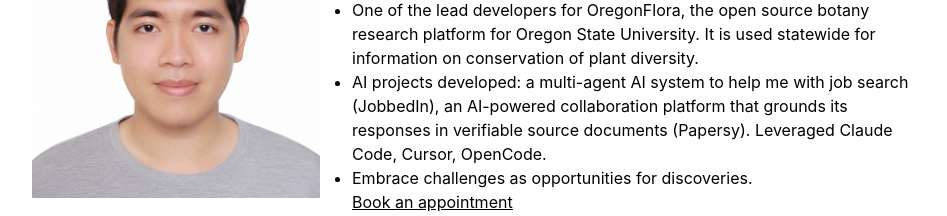
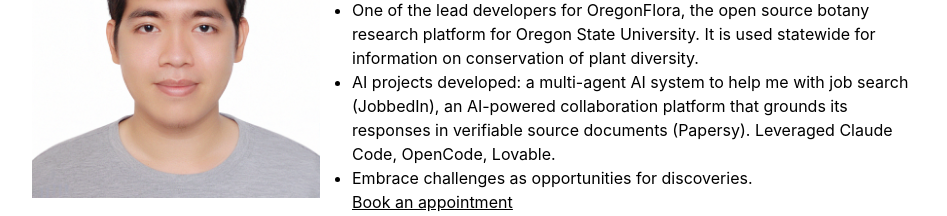
Before and after one commit to bachsofttrick/bachsofttrick.github.io, a Next.js app: page / in a window 1280 px wide. Shown: the part 290-506 px from the top of the page, without its empty margins (160-1107 px from the left). Built offline with nearby package versions, Linux system fonts and the light colour scheme.

Commit message:
replace cursor with lovable in homepage

```diff
--- a/app/page.tsx
+++ b/app/page.tsx
@@ -5,7 +5,7 @@ import { notFound } from 'next/navigation'
 import { CustomMDX } from 'app/components/mdx'
 import config from 'config.json'
 import { Quote } from './components/extra'
-const { contactInfo, app: { bulletPoints, highlightedPosts, personalSummary } } = config;
+const { contactInfo, app: { bulletPoints } } = config;
 
 const allBlogs = getSortedBlogPosts()
 
--- a/config.json
+++ b/config.json
@@ -13,7 +13,7 @@
         "bulletPoints": [
             "Software engineer with experience in building applications end-to-end.",
             "One of the lead developers for OregonFlora, the open source botany research platform for Oregon State University. It is used statewide for information on conservation of plant diversity.",
-            "AI projects developed: a multi-agent AI system to help me with job search (JobbedIn), an AI-powered collaboration platform that grounds its responses in verifiable source documents (Papersy). Leveraged Claude Code, Cursor, OpenCode.",
+            "AI projects developed: a multi-agent AI system to help me with job search (JobbedIn), an AI-powered collaboration platform that grounds its responses in verifiable source documents (Papersy). Leveraged Claude Code, OpenCode, Lovable.",
             "Embrace challenges as opportunities for discoveries."
         ],
         "personalSummary": "I am a software engineer with multiple years of experience working on B2B and open source platforms. Currently I am one of the lead developers for OregonFlora, an open source botany research platform for Oregon State University. It is used statewide for information on conservation of plant diversity. I leverage Claude Code, Cursor, OpenCode to work on my app, and I enjoy building a fully working solution and owning a problem. I see every challenge as a chance to discover something new."
```
